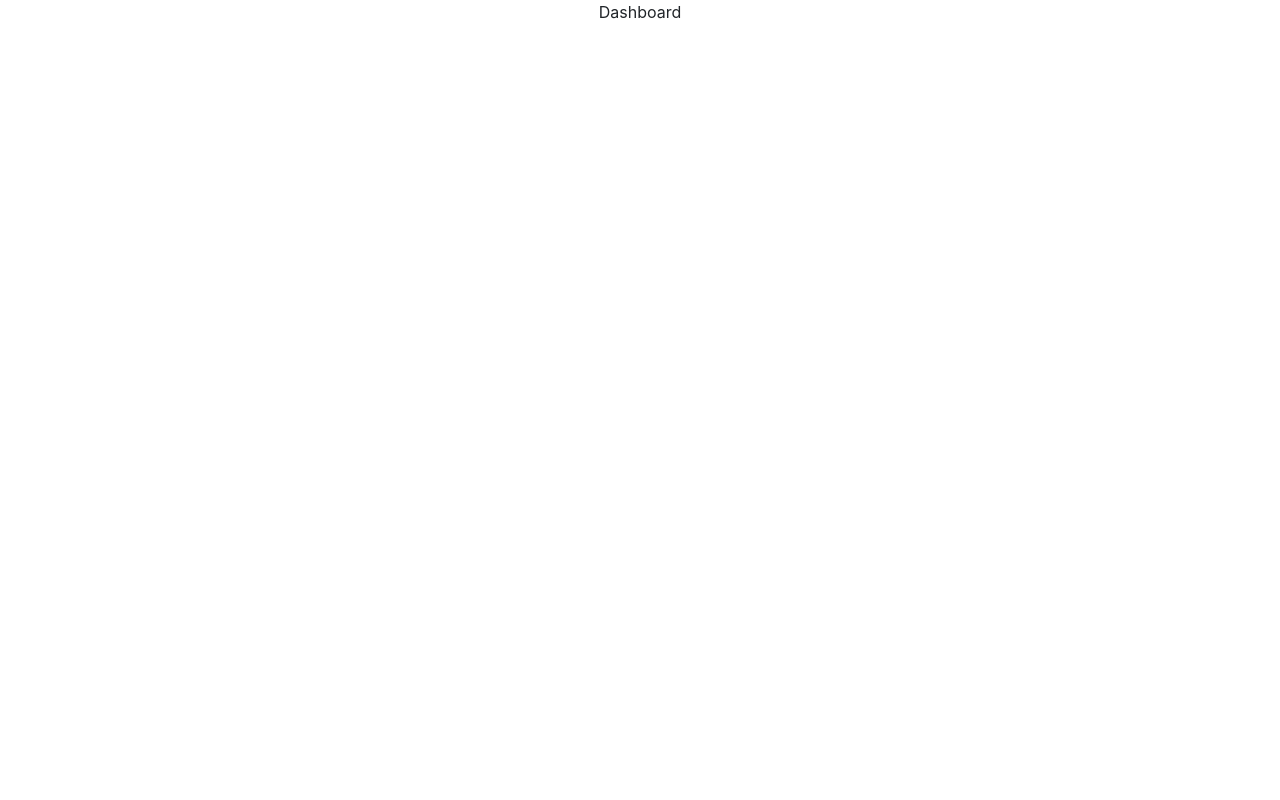
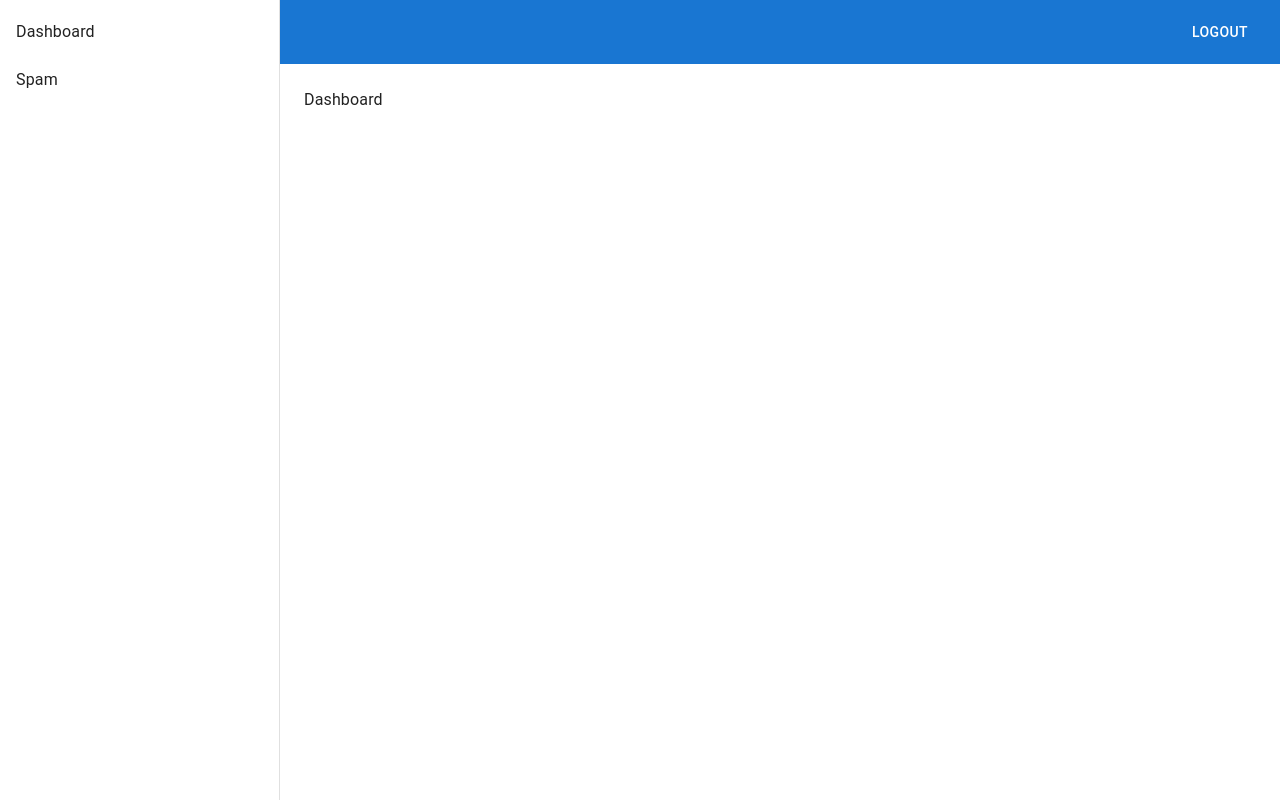
Before and after one commit to gpatekar/hrms-react, a React (Create React App) app: page / in a window 1280 px wide. Built offline with nearby package versions, Linux system fonts and the light colour scheme.

Commit message:
Added MUI lib and styled Layout accordingly

```diff
--- a/package.json
+++ b/package.json
@@ -3,6 +3,9 @@
   "version": "0.1.0",
   "private": true,
   "dependencies": {
+    "@emotion/react": "^11.5.0",
+    "@emotion/styled": "^11.3.0",
+    "@mui/material": "^5.0.4",
     "@testing-library/jest-dom": "^5.11.4",
     "@testing-library/react": "^11.1.0",
     "@testing-library/user-event": "^12.1.10",
@@ -19,7 +22,7 @@
     "web-vitals": "^1.0.1"
   },
   "scripts": {
-    "start": "react-scripts start --watch",
+    "start": "react-scripts start --watch --watch-poll",
     "build": "react-scripts build",
     "test": "react-scripts test",
     "eject": "react-scripts eject"
--- a/public/index.html
+++ b/public/index.html
@@ -10,12 +10,6 @@
       content="Web site created using create-react-app"
     />
     <link rel="apple-touch-icon" href="%PUBLIC_URL%/logo192.png" />
-    <link
-  rel="stylesheet"
-  href="https://cdn.jsdelivr.net/npm/bootstrap@5.1.1/dist/css/bootstrap.min.css"
-  integrity="sha384-F3w7mX95PdgyTmZZMECAngseQB83DfGTowi0iMjiWaeVhAn4FJkqJByhZMI3AhiU"
-  crossorigin="anonymous"
-/>
     <!--
       manifest.json provides metadata used when your web app is installed on a
       user's mobile device or desktop. See https://developers.google.com/web/fundamentals/web-app-manifest/
--- a/src/app/App.css
+++ b/src/app/App.css
@@ -1,38 +1,6 @@
-.App {
-  text-align: center;
+/*Side bar*/
+
+.nav-sidebar {
+  width: 280px;
+  min-height: calc(100vh - 56px);
 }
-
-.App-logo {
-  height: 40vmin;
-  pointer-events: none;
-}
-
-@media (prefers-reduced-motion: no-preference) {
-  .App-logo {
-    animation: App-logo-spin infinite 20s linear;
-  }
-}
-
-.App-header {
-  background-color: #282c34;
-  min-height: 100vh;
-  display: flex;
-  flex-direction: column;
-  align-items: center;
-  justify-content: center;
-  font-size: calc(10px + 2vmin);
-  color: white;
-}
-
-.App-link {
-  color: #61dafb;
-}
-
-@keyframes App-logo-spin {
-  from {
-    transform: rotate(0deg);
-  }
-  to {
-    transform: rotate(360deg);
-  }
-}
--- a/src/app/App.tsx
+++ b/src/app/App.tsx
@@ -1,11 +1,13 @@
 import React from 'react';
-import './App.css';
+import CssBaseline from '@mui/material/CssBaseline';
+
 import { AppRoutes } from './AppRoute';
 
 
 const App:React.FC = () => {
   return (
     <div className="App">
+      <CssBaseline/>
       <AppRoutes/>
     </div>
   );
--- /dev/null
+++ b/src/app/components/Header/Header.tsx
@@ -0,0 +1,17 @@
+import React from 'react';
+import { AppBar, Box, Button, Toolbar, Typography } from '@mui/material/';
+
+export const Header: React.FC = () => {
+  return (
+    <Box>
+      <AppBar position="static">
+        <Toolbar>
+          <Typography variant="h6" component="div" sx={{ flexGrow: 1 }}>
+            HRMS
+          </Typography>
+          <Button color="inherit">Logout</Button>
+        </Toolbar>
+      </AppBar>
+    </Box>
+  );
+};
--- /dev/null
+++ b/src/app/components/SidebarNav/SidebarNav.tsx
@@ -0,0 +1,34 @@
+import React from 'react';
+import { Drawer, List, ListItem, ListItemButton, ListItemText } from '@mui/material/';
+
+export const SidebarNav: React.FC = () => {
+  const drawerWidth = 280;
+  return (
+    <Drawer
+      sx={{
+        width: drawerWidth,
+        flexShrink: 0,
+        marginTop: 64,
+        '& .MuiDrawer-paper': {
+          width: drawerWidth,
+          boxSizing: 'border-box',
+        },
+      }}
+      variant="permanent"
+      anchor="left"
+    >
+      <List>
+        <ListItem disablePadding>
+          <ListItemButton>
+            <ListItemText primary="Dashboard" />
+          </ListItemButton>
+        </ListItem>
+        <ListItem disablePadding>
+          <ListItemButton component="a" href="#simple-list">
+            <ListItemText primary="Spam" />
+          </ListItemButton>
+        </ListItem>
+      </List>
+    </Drawer>
+  );
+};
--- /dev/null
+++ b/src/app/components/index.ts
@@ -0,0 +1,2 @@
+export * from './Header/Header';
+export * from './SidebarNav/SidebarNav';
--- /dev/null
+++ b/src/app/pages/BasePage/BasePage.css
@@ -0,0 +1,3 @@
+.main {
+    padding: 1rem;
+}
--- a/src/app/pages/BasePage/BasePage.tsx
+++ b/src/app/pages/BasePage/BasePage.tsx
@@ -1,14 +1,21 @@
 import React from 'react';
+// import  from '@mui/material/Grid';
+import { Box } from '@mui/material';
+
+import { Header, SidebarNav } from '../../components';
+
+import './BasePage.css';
+
 export const BasePage: React.FC = ({ children }) => {
   return (
     <div>
-      <header></header>
-      <div>
-        <aside className="sidebar"></aside>
-        <main>
-            {children}
-        </main>
-      </div>
+      <Header />
+      <Box display="flex">
+        <SidebarNav />
+        <Box component="main" sx={{ flexGrow: 1, bgcolor: 'background.default', p: 3 }}>
+          {children}
+        </Box>
+      </Box>
     </div>
   );
 };
```
Also changed, not shown: src/app/pages/Dashboard/BirthDay/BirthDay.tsx (added, +9 -0 lines), 2 other files (tests, documents, lock files or other folders).
